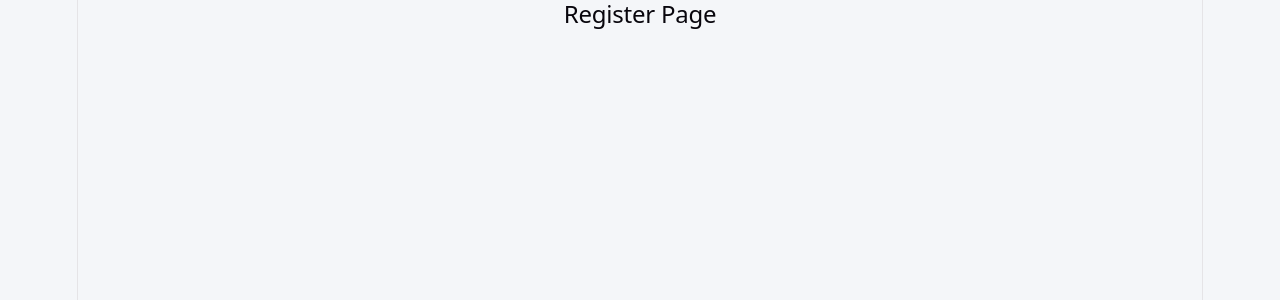
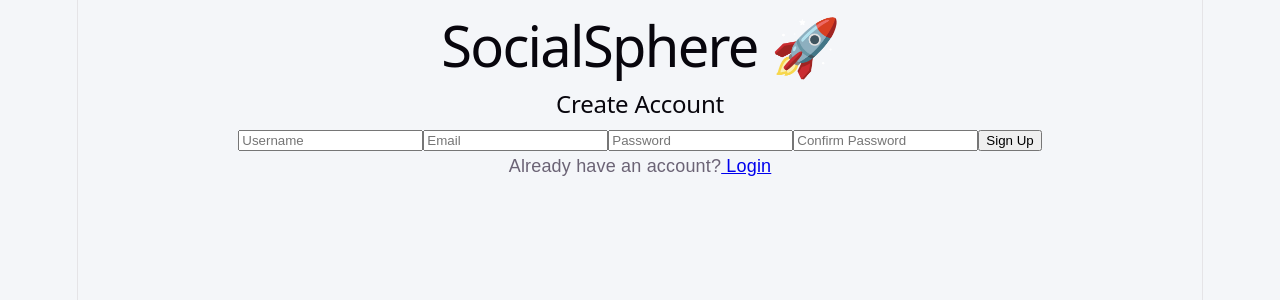
Before and after one commit to Har-2505/SocialSphere, a React app in the folder frontend/: page /register in a window 1280 px wide. Shown: the top 300 px of the page. Built offline with nearby package versions, Linux system fonts and the light colour scheme; the HTML template or start-up script is replaced by a standard one.

Commit message:
Signup Page create

```diff
--- a/frontend/src/pages/Register.jsx
+++ b/frontend/src/pages/Register.jsx
@@ -1,5 +1,100 @@
+import { useState } from "react";
+import { useNavigate, Link } from "react-router-dom";
+import api from "../services/api";
+import "./Register.css";
+
 function Register() {
-  return <h2>Register Page</h2>;
+  const navigate = useNavigate();
+
+  const [username, setUsername] = useState("");
+  const [email, setEmail] = useState("");
+  const [password, setPassword] = useState("");
+  const [confirmPassword, setConfirmPassword] = useState("");
+
+  const handleRegister = async (e) => {
+    e.preventDefault();
+
+    if (password !== confirmPassword) {
+      alert("Passwords do not match");
+      return;
+    }
+
+    try {
+      await api.post("/auth/register", {
+        username,
+        email,
+        password,
+      });
+
+      alert("Registration Successful");
+
+      navigate("/");
+    } catch (error) {
+      console.log(error);
+      alert("Registration Failed");
+    }
+  };
+
+  return (
+    <div className="register-container">
+      <div className="register-card">
+        <h1>SocialSphere 🚀</h1>
+
+        <h2>Create Account</h2>
+
+        <form onSubmit={handleRegister}>
+          <input
+            type="text"
+            placeholder="Username"
+            value={username}
+            onChange={(e) =>
+              setUsername(e.target.value)
+            }
+            required
+          />
+
+          <input
+            type="email"
+            placeholder="Email"
+            value={email}
+            onChange={(e) =>
+              setEmail(e.target.value)
+            }
+            required
+          />
+
+          <input
+            type="password"
+            placeholder="Password"
+            value={password}
+            onChange={(e) =>
+              setPassword(e.target.value)
+            }
+            required
+          />
+
+          <input
+            type="password"
+            placeholder="Confirm Password"
+            value={confirmPassword}
+            onChange={(e) =>
+              setConfirmPassword(e.target.value)
+            }
+            required
+          />
+
+          <button type="submit">
+            Sign Up
+          </button>
+        </form>
+
+        <p>
+          Already have an account?
+          <Link to="/"> Login</Link>
+        </p>
+      </div>
+    </div>
+  );
 }
 
 export default Register;
```
Also changed, not shown: frontend/src/pages/Register.css (added).
